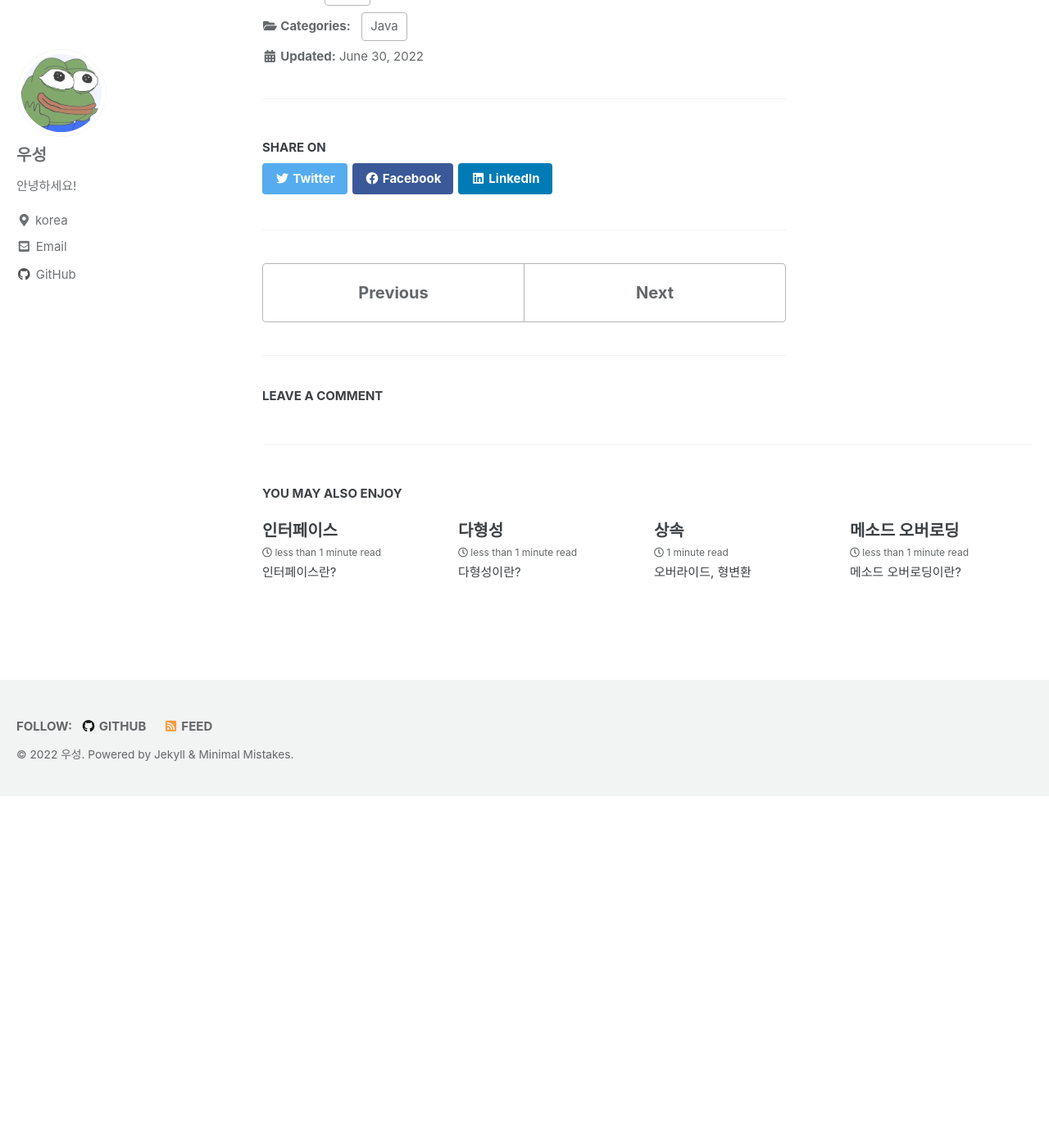
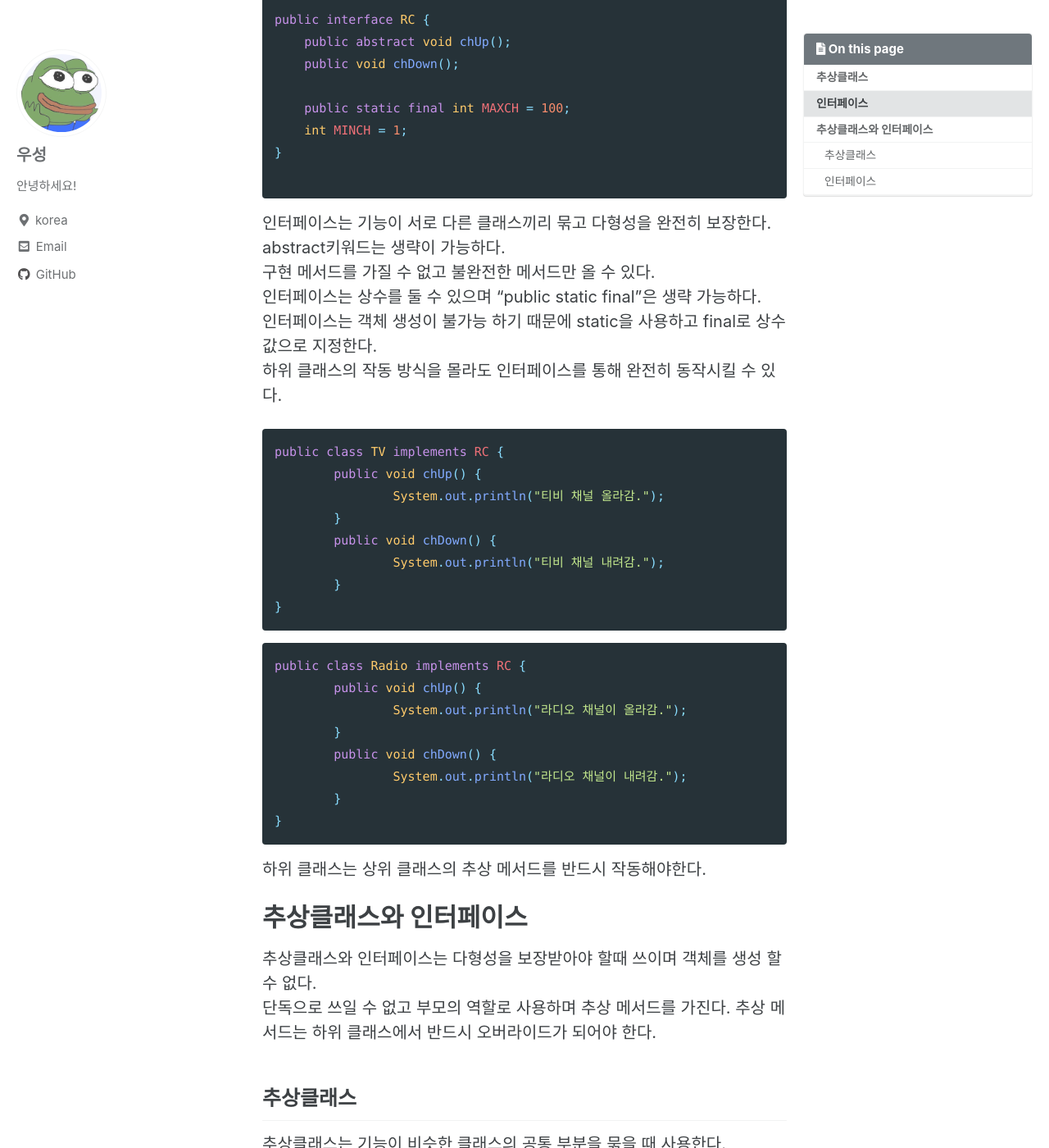
Before and after one commit to wooseongryu/wooseongryu.github.io, a Jekyll site: the page built from _posts/2022-06-30-abstract-post.md, in a window 1280 px wide and 1400 px high, scrolled down 1477 px. Shown: the whole window at 82% size. Built offline with Jekyll 4.4.1, drawn with Linux system fonts in a browser that asks for light colours; cached includes are drawn as plain includes; some web fonts are replaced; comment, search, counter and statistics services are not loaded; before the commit the page ends 2448 px from its top, so only the background shows below that; some of the changed text lies outside the part shown.

Commit message:
추상클래스와 인터페이스
인터페이스 내용을 추상클래스 내용에 병합 후 삭제.
둘 사이의 관계 추가.

````diff
--- a/_posts/2022-06-30-abstract-post.md
+++ b/_posts/2022-06-30-abstract-post.md
@@ -1,6 +1,6 @@
 ---
-title: "추상클래스"
-excerpt: "추상클래스란?"
+title: "추상클래스와 인터페이스의 관계"
+excerpt: "추상클래스, 인터페이스, 다형성?"
 
 categories:
     - Java
@@ -59,3 +59,53 @@ Animal a = new Animal(); //불가능
 다형성을 보장하려면 자식은 반드시 추상메서드를 구현(재정의)해야 한다.
 
 구현메서드는 move메서드와 같이 서로 기능이 비슷한 클래스에 동일한 기능을 넣을 때 사용한다.
+
+# 인터페이스
+```java
+public interface RC {
+    public abstract void chUp();
+    public void chDown();
+
+    public static final int MAXCH = 100;
+    int MINCH = 1;
+}
+
+```
+인터페이스는 기능이 서로 다른 클래스끼리 묶고 다형성을 완전히 보장한다.
+abstract키워드는 생략이 가능하다.
+구현 메서드를 가질 수 없고 불완전한 메서드만 올 수 있다.
+인터페이스는 상수를 둘 수 있으며 "public static final"은 생략 가능하다.
+인터페이스는 객체 생성이 불가능 하기 때문에 static을 사용하고 final로 상수 값으로 지정한다.
+하위 클래스의 작동 방식을 몰라도 인터페이스를 통해 완전히 동작시킬 수 있다.
+```java
+public class TV implements RC {
+	public void chUp() {
+		System.out.println("티비 채널 올라감.");
+	}
+	public void chDown() {
+		System.out.println("티비 채널 내려감.");
+	}
+}
+```
+```java
+public class Radio implements RC {
+	public void chUp() {
+		System.out.println("라디오 채널이 올라감.");
+	}
+	public void chDown() {
+		System.out.println("라디오 채널이 내려감.");
+	}
+}
+```
+하위 클래스는 상위 클래스의 추상 메서드를 반드시 작동해야한다.
+# 추상클래스와 인터페이스
+추상클래스와 인터페이스는 다형성을 보장받아야 할때 쓰이며 객체를 생성 할 수 없다.
+단독으로 쓰일 수 없고 부모의 역할로 사용하며 추상 메서드를 가진다.
+추상 메서드는 하위 클래스에서 반드시 오버라이드가 되어야 한다.
+## 추상클래스
+추상클래스는 기능이 비슷한 클래스의 공통 부분을 묶을 때 사용한다.
+구현메서드와 추상메서드를 함께 가질 수 있다.
+## 인터페이스
+인터페이스는 기능이 다른 클래스의 공통 부분을 묶을 떄 사용한다.
+추상메서드로만 이루어져 있고 구현메서드를 가질 수 없다.
+final static 멤버변수를 가질 수 있다.
````
Also changed, not shown: _posts/2022-06-30-interface-post.md (deleted, +0 -60 lines).
